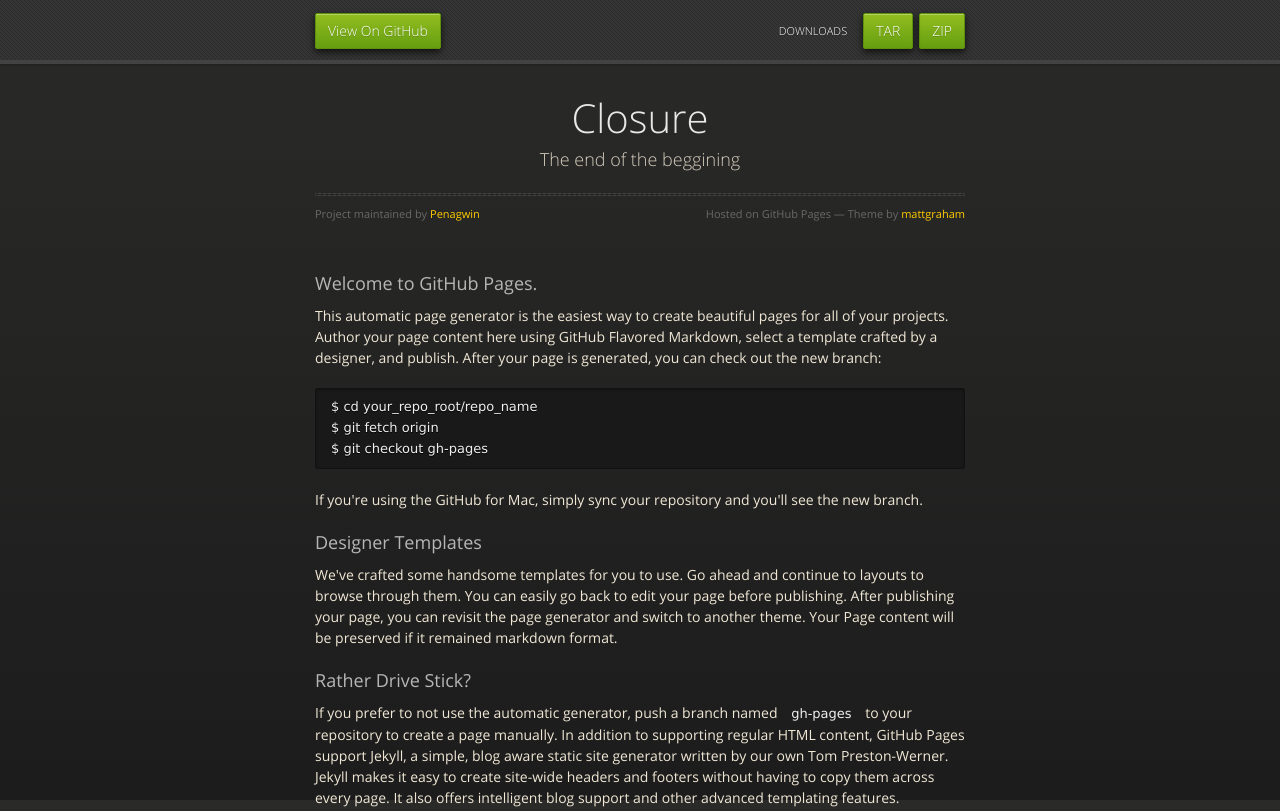
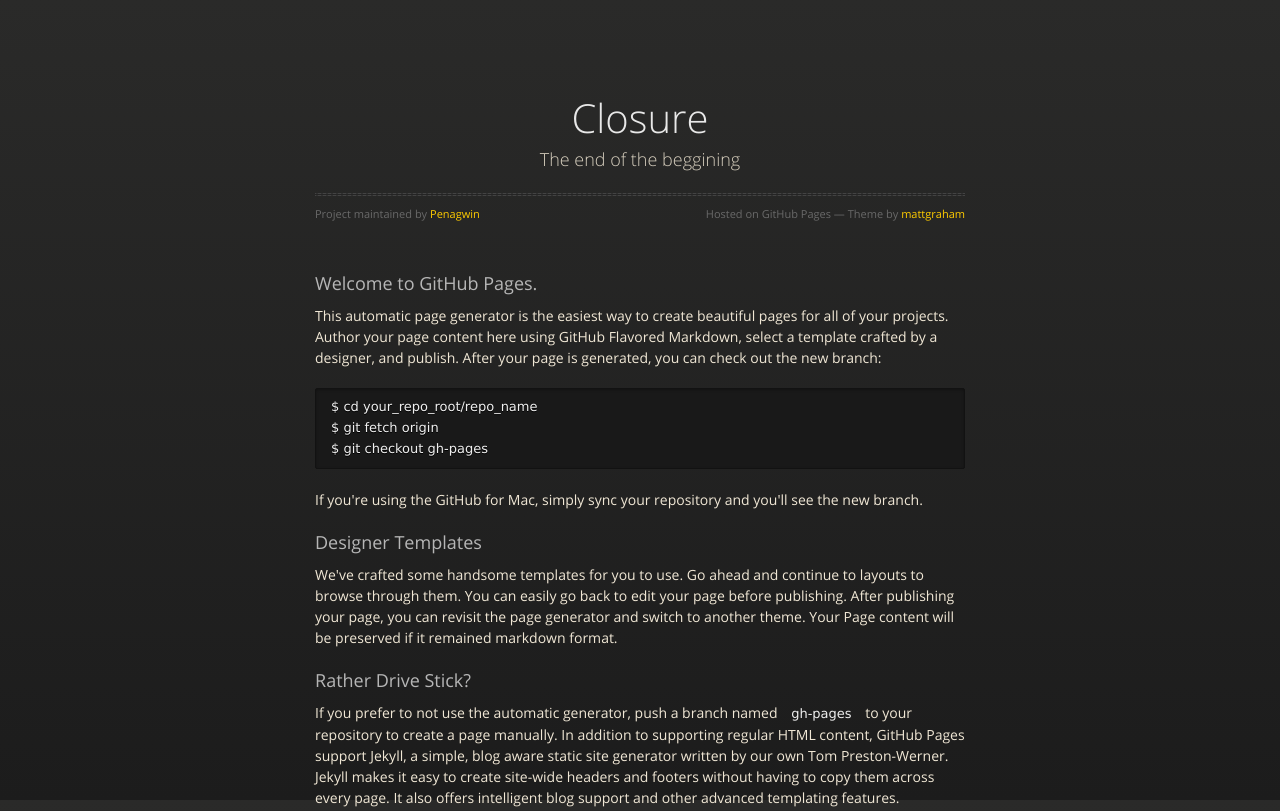
Before and after one commit to Penagwin/closure, a plain HTML site: page index.html in a window 1280 px wide. Shown: the top 811 px of the page. Drawn offline with nearby package versions, Linux system fonts and the light colour scheme.

Commit message:
Update index.html

```diff
--- a/index.html
+++ b/index.html
@@ -18,14 +18,7 @@
 
   </head>
   <body>
-      <div id="header">
-        <nav>
-          <li class="fork"><a href="https://github.com/Penagwin/closure">View On GitHub</a></li>
-          <li class="downloads"><a href="https://github.com/Penagwin/closure/zipball/master">ZIP</a></li>
-          <li class="downloads"><a href="https://github.com/Penagwin/closure/tarball/master">TAR</a></li>
-          <li class="title">DOWNLOADS</li>
-        </nav>
-      </div><!-- end header -->
+
 
     <div class="wrapper">
 
```
